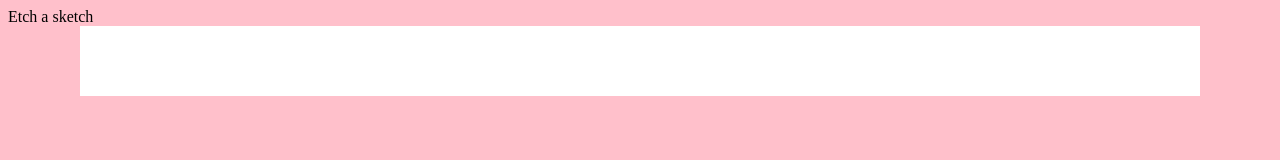
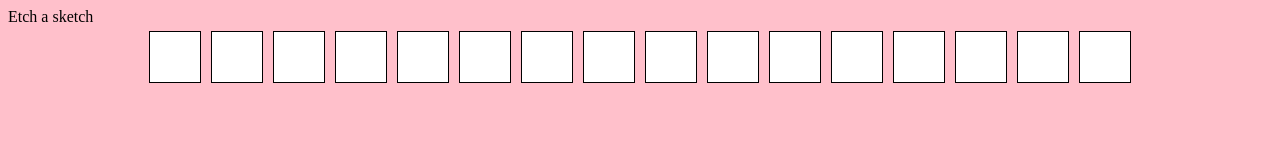
Before and after one commit to ZenChris18/Etch-a-sketch, a plain HTML site: page index.html in a window 1280 px wide. Drawn offline with Linux system fonts and the light colour scheme.

Commit message:
fixed css a bit

```diff
--- a/style.css
+++ b/style.css
@@ -12,7 +12,7 @@ body{
     background-color: white;
     width: 50px;
     height: 50px;
-    border: 10px;
-    padding: 10px
-
+    border: 1px;
+    border-style: solid;
+    margin: 5px;
 }
```
